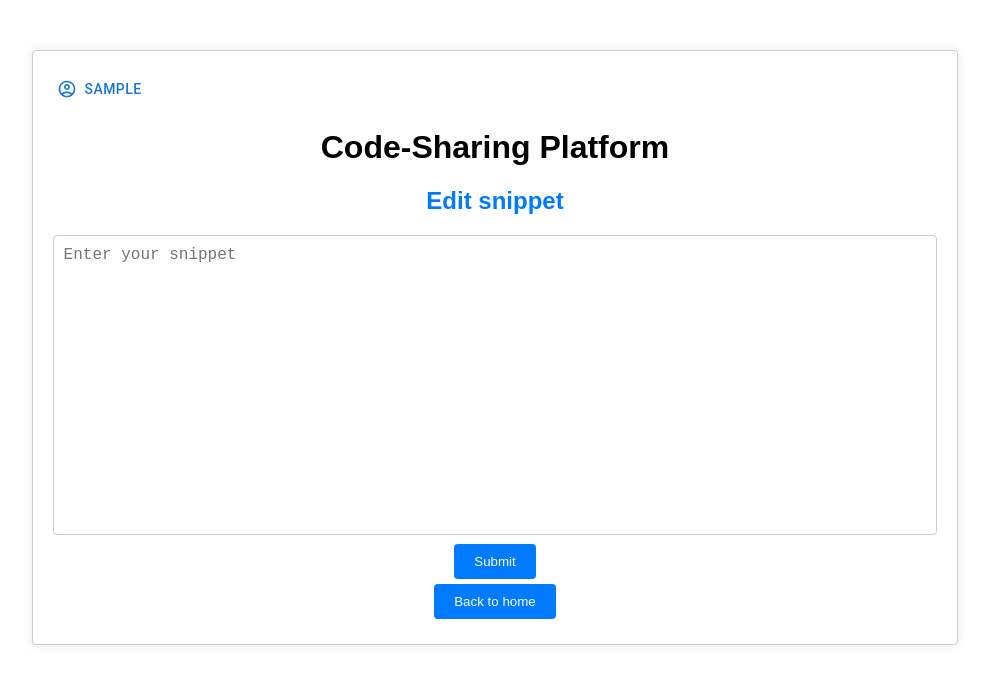
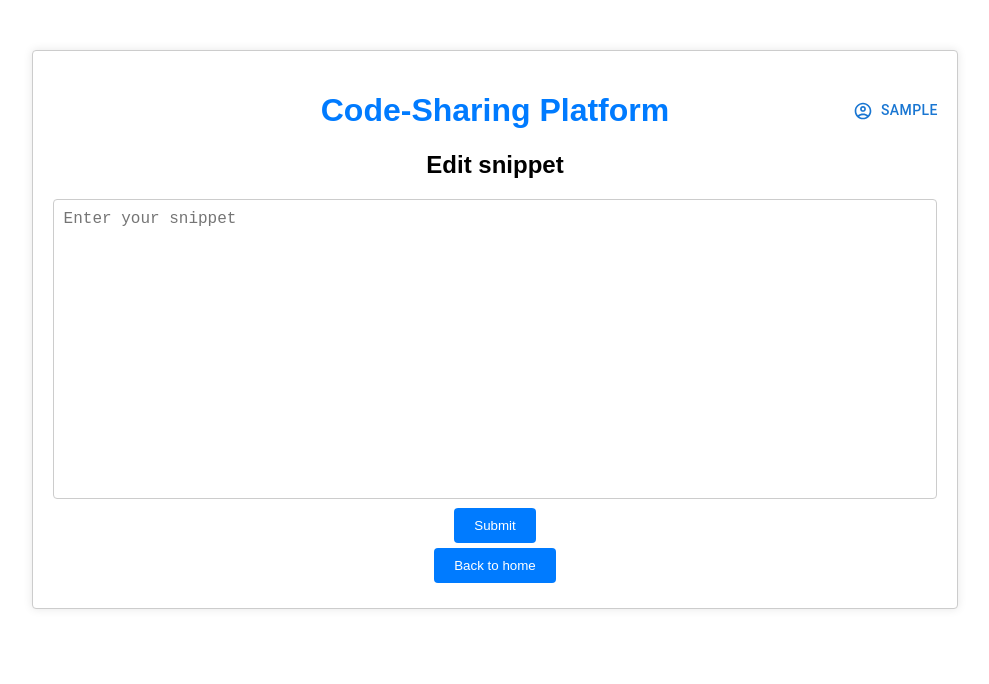
Before and after one commit to VelikanovDev/Code-Sharing-Platform, a React (Create React App) app in the folder frontend/: page /edit in a window 1280 px wide. Shown: the top 684 px of the page, without its empty margins (145-1134 px from the left). Built offline with nearby package versions, Linux system fonts and the light colour scheme; no server answers; sample sign-in values are in the browser's storage.

Commit message:
update styles for centring and for account panel

```diff
--- a/frontend/src/components/UI/input/MyInput.module.css
+++ b/frontend/src/components/UI/input/MyInput.module.css
@@ -1,4 +1,5 @@
 .myInput {
+    text-align: center;
     width: 70%;
     padding: 10px;
     border: 1px solid #ccc;
--- a/frontend/src/styles/App.css
+++ b/frontend/src/styles/App.css
@@ -1,5 +1,5 @@
 .App {
-  text-align: center;
+  /*text-align: center;*/
   width: 70%;
   margin: 50px auto;
   padding: 20px;
@@ -10,18 +10,50 @@
   font-family: Arial, sans-serif;
 }
 
-h2 {
-  color: #007bff;
+.AppHeader {
+  position: relative;
 }
 
+h1 {
+  color: #007bff;
+  text-align: center;
+}
+
+h2 {
+  text-align: center;
+}
+
+.AccountPanel {
+  position: absolute;
+  left: 90%;
+}
+
+
+/*.AppHeader {*/
+/*  display: flex;*/
+/*  justify-content: center; !* Center h1 horizontally *!*/
+/*  align-items: center; !* Align h1 vertically *!*/
+/*  padding: 20px;*/
+/*}*/
+
+/*h1 {*/
+/*  margin: 0 auto; !* Ensures h1 stays centered *!*/
+/*}*/
+
+/*.AccountPanel {*/
+/*  margin-right: 90%;*/
+/*}*/
+form, p {
+  text-align: center;
+}
 .newSnippet #myInput {
-  width: 100%; /* Example to make the textarea take the full container width */
-  height: 300px; /* Example height, adjust as needed */
-  padding: 10px; /* Optional: Adds some padding inside the textarea */
-  font-size: 16px; /* Optional: Adjusts the font size of the input text */
-  border: 1px solid #ccc; /* Optional: Adds a border around the textarea */
-  border-radius: 4px; /* Optional: Adds rounded corners to the textarea */
-  box-sizing: border-box; /* Ensures padding does not affect the final size */
+  width: 100%;
+  height: 300px;
+  padding: 10px;
+  font-size: 16px;
+  border: 1px solid #ccc;
+  border-radius: 4px;
+  box-sizing: border-box;
   resize: none;
 }
 
```
